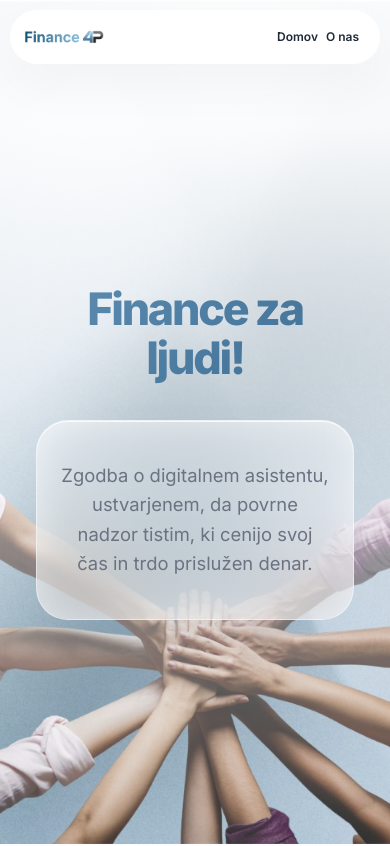
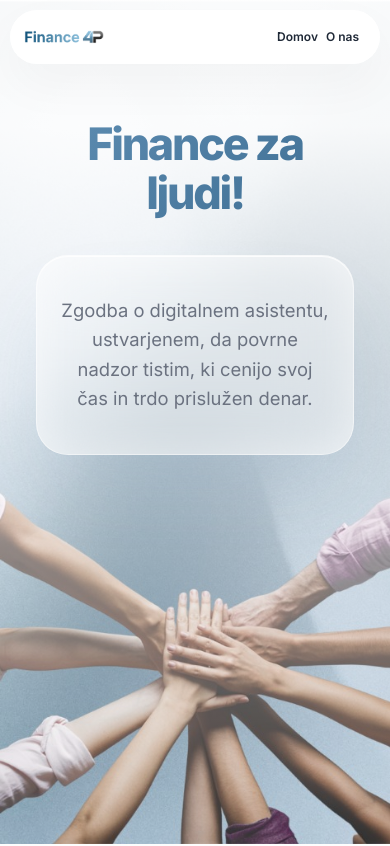
Before and after one commit to filipkolle/Landing-4P, a React (Vite) app: page /o-nas in a window 390 px wide. Shown: the top 846 px of the page. Built offline with nearby package versions, Linux system fonts and the light colour scheme.

Commit message:
style: shift about hero content upward globally for better layout

```diff
--- a/src/styles/About.css
+++ b/src/styles/About.css
@@ -12,11 +12,12 @@
   position: relative;
   min-height: 75vh;
   display: flex;
+  flex-direction: column;
   align-items: center;
-  justify-content: center;
+  justify-content: flex-start;
   text-align: center;
   overflow: hidden;
-  padding: 80px 0;
+  padding: 150px 0 80px 0;
   background: #f8fafc; /* Fallback */
 }
 
@@ -45,6 +46,12 @@
 @media (max-width: 768px) {
   .about-hero {
     min-height: 80vh;
+    justify-content: flex-start;
+    padding-top: 100px;
+  }
+
+  .about-hero-container {
+    margin-top: 20px; /* Slight positive to avoid navbar if justified flex-start */
   }
 
   .about-hero::after {
```
